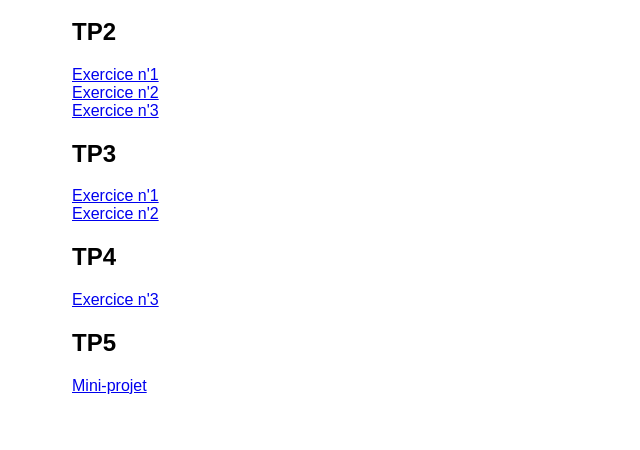
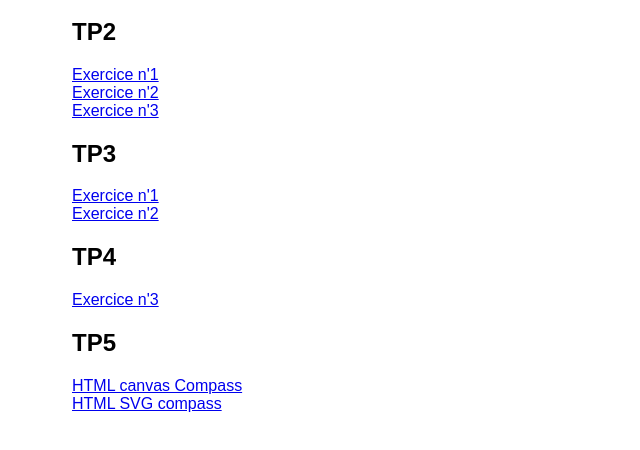
Before and after one commit to raoua-messai/raoua-messai.github.io, a plain HTML site: page index.html in a window 1280 px wide. Shown: the part 184-634 px from the top of the page, without its empty margins (318-958 px from the left). Drawn offline with Linux system fonts and the light colour scheme.

Commit message:
update exo 2

```diff
--- a/index.html
+++ b/index.html
@@ -38,7 +38,8 @@ h1{
   <h2>TP4 </h2>
   <a href="./TP4/ExoCarto3/Exo3.html">Exercice n'3</a><br>
   <h2>TP5 </h2>
-  <a href="./mini-projet/MiniProjet.html">Mini-projet</a><br>
+  <a href="./mini-projet/MiniProjet.html">HTML canvas Compass</a><br>
+  <a href="./mini-projet/Exo2.html">HTML SVG compass</a><br>
 
 </div>
 </body>
```
